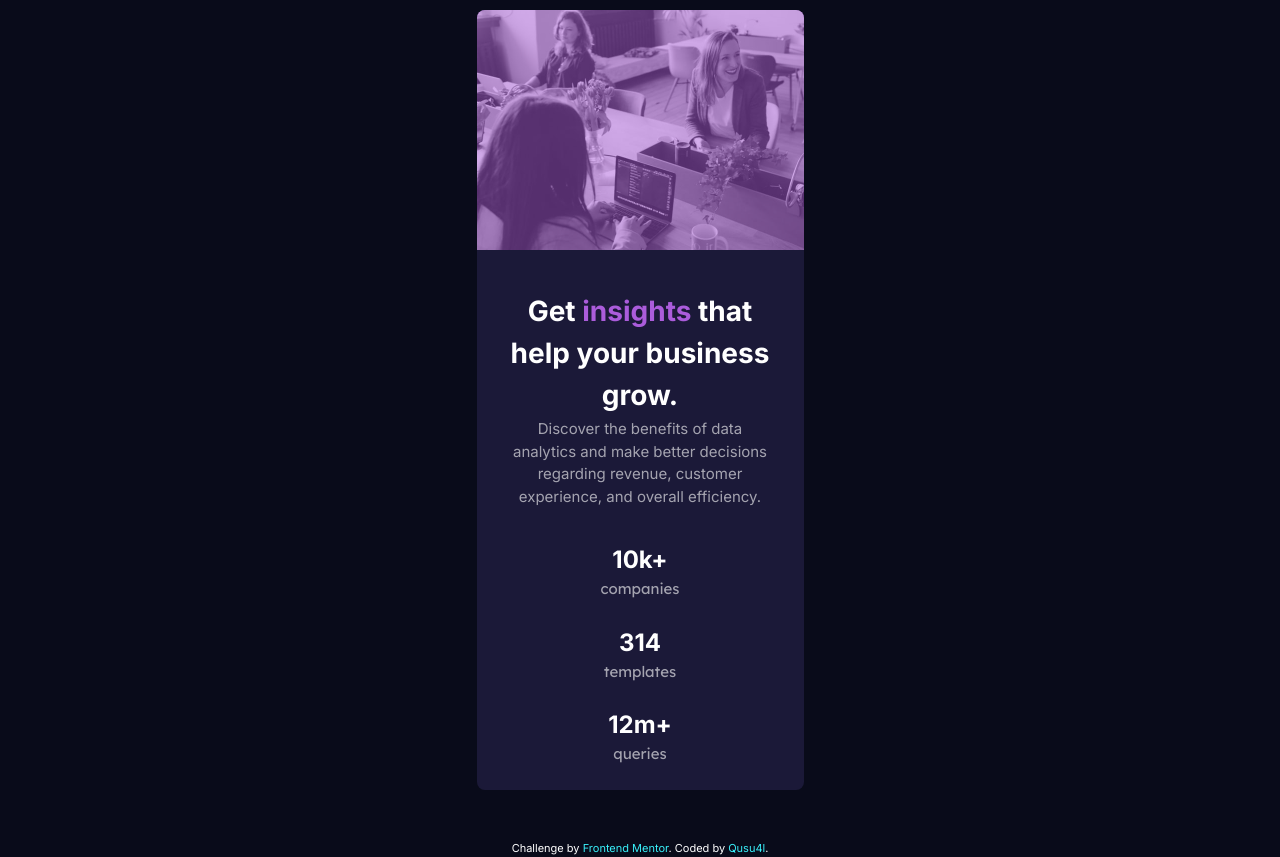
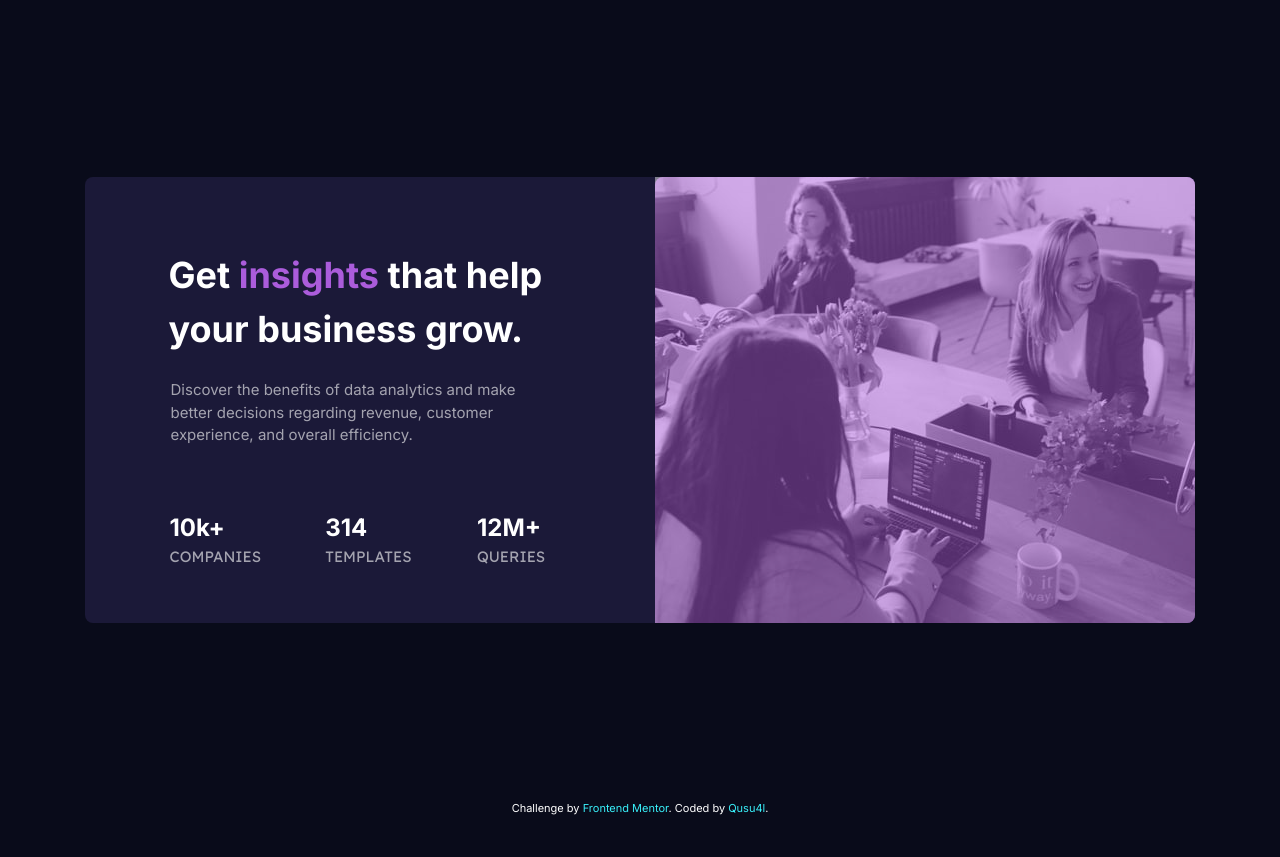
Before and after one commit to Qusu4l/stats-preview-card-component-main, a website: page index.html in a window 1280 px wide. After the commit the page ends 817 px from the top, so only its background shows below. Drawn offline with Linux system fonts and the light colour scheme.

Commit message:
Responsive#complete

```diff
--- a/index.html
+++ b/index.html
@@ -11,37 +11,40 @@
 
 <body class="bg-[#090b1a] text-[15px] text-white font-inter">
   <main class="w-screen h-screen flex items-center justify-center">
-    <div class="w-[327px] h-[780px] rounded-[8px] bg-[#1b1938]">
-      <div class="w-[327px] h-[240px] bg-[#AB5CDB] rounded-t-[8px]">
-        <img src="images/image-header-mobile.jpg" alt="" class="w-[327px] h-[240px] opacity-50 rounded-t-[8px]">
+    <div class="w-[327px] lg:w-[69.375rem] h-[780px] lg:h-[27.875rem] rounded-[8px] bg-[#1b1938] lg:flex lg:flex-row-reverse">
+      <div class="w-[327px] lg:w-[33.75rem] h-[240px] lg:h-[27.875rem] bg-[#AB5CDB] rounded-t-[8px] lg:rounded-r-[8px]">
+        <img src="images/image-header-mobile.jpg" alt="" class="w-[327px] h-[240px] opacity-50 rounded-t-[8px] lg:hidden">
+        <img src="images/image-header-desktop.jpg" alt="" class="lg:opacity-50 lg:rounded-r-[8px] hidden lg:block">
       </div>
-      <div class="flex flex-col items-center text-center mt-[40px]">
-        <div class="w-[264px] h-[96px] ">
-          <h1 class="text-[28px] font-bold">Get <span class="text-[#AB5CDB]">insights</span> that help your
+      <div class="flex flex-col items-center text-center lg:text-left mt-[40px] lg:mt-[71px] lg:w-[35.625rem]">
+        <div class="w-[264px] lg:w-[25.188rem] h-[96px]  lg:h-[5.5rem]">
+          <h1 class="text-[28px] lg:text-[36px] font-bold">Get <span class="text-[#AB5CDB]">insights</span> that help your
             business grow.</h1>
         </div>
-        <div class="w-[264px] h-[100px] mt-[16px] opacity-60">
+        <div class="w-[264px] lg:w-[23.375rem] h-[100px] lg:h-[4.688rem] mt-[16px] lg:mr-[25px] lg:mt-[27px] opacity-60">
           <p class="mt-[16px]">Discover the benefits of data analytics and make better decisions regarding revenue,
             customer
             experience, and overall efficiency.</p>
         </div>
-        <div class="mt-[40px]">
+        <div class="flex flex-col lg:flex-row lg:justify-between lg:mt-[72px] lg:w-[23.375rem] lg:h-[4.688rem] lg:mr-[27px]">
+        <div class="mt-[40px] lg:mt-0 lg:w-[83px] lg:h-[56px]">
           <h2 class="text-[24px] font-bold">10k+</h2>
-          <span class="text-12px font-lexendDeca opacity-60">companies</span>
+          <span class="text-12px font-lexendDeca opacity-60">COMPANIES</span>
         </div>
-        <div class="mt-[24px]">
+        <div class="mt-[24px] lg:mt-0 lg:w-[79px] lg:h-[56px]">
           <h2 class="text-[24px] font-bold">314</h2>
-          <span class="text-12px font-lexendDeca opacity-60">templates</span>
+          <span class="text-12px font-lexendDeca opacity-60">TEMPLATES</span>
         </div>
-        <div class="mt-[24px]">
-          <h2 class="text-[24px] font-bold">12m+</h2>
-          <span class="text-12px font-lexendDeca opacity-60">queries</span>
+        <div class="mt-[24px] lg:mt-0 lg:w-[66.5px] lg:h-[56px]">
+          <h2 class="text-[24px] font-bold">12M+</h2>
+          <span class="text-12px font-lexendDeca opacity-60">QUERIES</span>
         </div>
+      </div>
       </div>
     </div>
   </main>
   <footer>
-    <div class="text-[11px] text-center mt-10">
+    <div class="text-[11px] text-center">
       Challenge by <a class="text-[#39f0fa]" href="https://www.frontendmentor.io?ref=challenge" target="_blank">Frontend
         Mentor</a>.
       Coded by <a class="text-[#39f0fa]" href="https://www.frontendmentor.io/profile/Qusu4l">Qusu4l</a>.
```
Also changed, not shown: dist/output.css.
